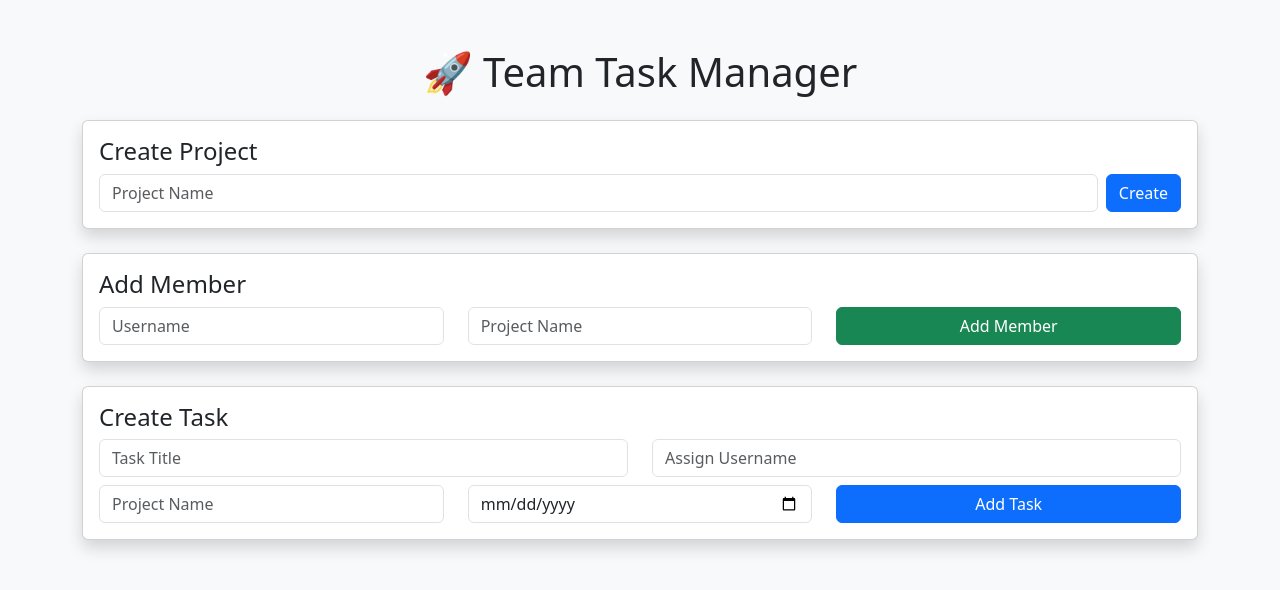
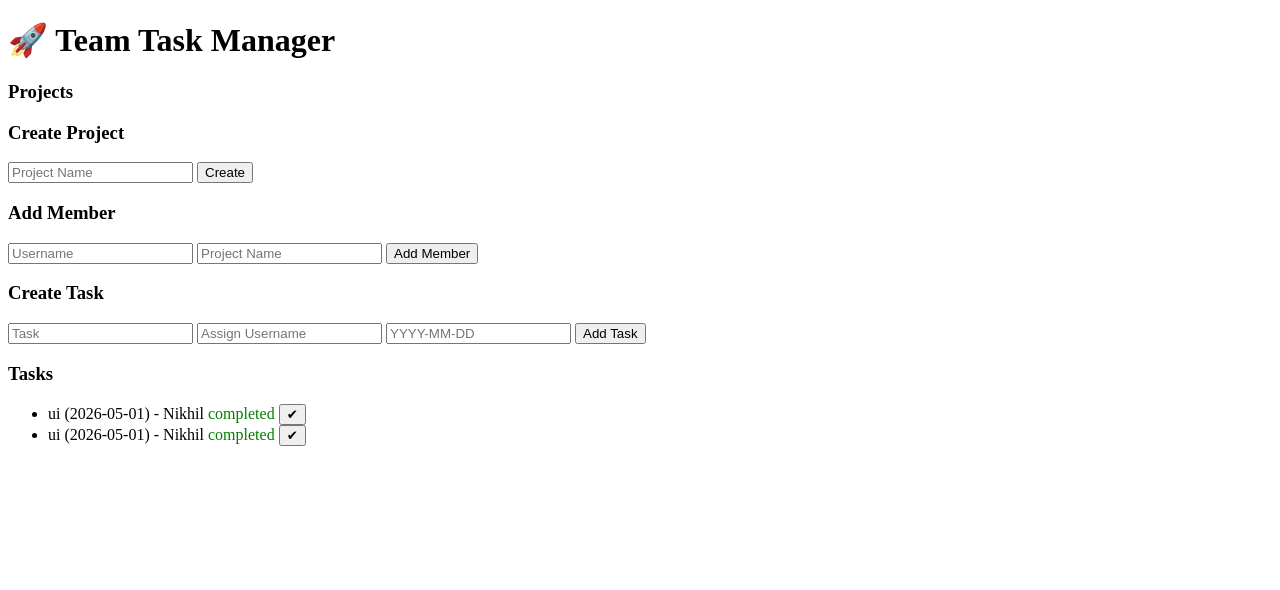
Before and after one commit to nikhiljain70/team-task-manager, a Flask app: page /dashboard_page in a window 1280 px wide. Shown: the top 590 px of the page. Run offline with Flask 3, Linux system fonts and the light colour scheme; data comes from the database, SQL or seed files in the repository.

Commit message:
final working version

```diff
--- a/backend/app.py
+++ b/backend/app.py
@@ -27,6 +27,7 @@ def signup_page():
 @app.route('/dashboard_page')
 def dashboard_page():
     return render_template('dashboard.html')
+
 
 # ================= AUTH =================
 
@@ -75,13 +76,38 @@ def create_project():
     data = request.json
 
     project = Project(name=data.get('name'))
+
+    # admin ko auto add karo
+    user = User.query.get(data.get("user_id"))
+    if user:
+        project.members.append(user)
+
     db.session.add(project)
     db.session.commit()
 
     return jsonify({"message": "Project created"})
 
 
-# ================= ADD MEMBER (FIXED) =================
+@app.route('/projects/<int:user_id>', methods=['GET'])
+def get_projects(user_id):
+    user = User.query.get(user_id)
+
+    if not user:
+        return jsonify([])
+
+    projects = user.projects
+
+    result = []
+    for p in projects:
+        result.append({
+            "id": p.id,
+            "name": p.name
+        })
+
+    return jsonify(result)
+
+
+# ================= ADD MEMBER =================
 
 @app.route('/add_member', methods=['POST'])
 def add_member():
@@ -105,15 +131,13 @@ def add_member():
     return jsonify({"message": "Member added"})
 
 
-# ================= CREATE TASK (FIXED) =================
+# ================= TASK =================
 
 @app.route('/create_task', methods=['POST'])
 def create_task():
     data = request.json
 
-    username = data.get('username')
-
-    user = User.query.filter_by(username=username).first()
+    user = User.query.filter_by(username=data.get('username')).first()
 
     if not user:
         return jsonify({"message": "User not found"}), 404
@@ -136,8 +160,6 @@ def create_task():
     return jsonify({"message": "Task created"})
 
 
-# ================= GET TASKS (FIXED) =================
-
 @app.route('/tasks', methods=['GET'])
 def get_tasks():
     tasks = Task.query.all()
@@ -146,12 +168,11 @@ def get_tasks():
     result = []
 
     for t in tasks:
+        user = User.query.get(t.assigned_to)
+
         overdue = False
-
         if t.deadline and t.deadline < now and t.status != "completed":
             overdue = True
-
-        user = User.query.get(t.assigned_to)
 
         result.append({
             "id": t.id,
@@ -165,8 +186,6 @@ def get_tasks():
     return jsonify(result)
 
 
-# ================= UPDATE TASK =================
-
 @app.route('/update_task/<int:id>', methods=['PUT'])
 def update_task(id):
     task = Task.query.get(id)
--- a/backend/templates/dashboard.html
+++ b/backend/templates/dashboard.html
@@ -2,119 +2,139 @@
 <html>
 <head>
     <title>Team Task Manager</title>
+</head>
+<body>
 
-    <!-- Bootstrap -->
-    <link href="https://cdn.jsdelivr.net/npm/bootstrap@5.3.0/dist/css/bootstrap.min.css" rel="stylesheet">
-</head>
+<h1>🚀 Team Task Manager</h1>
 
-<body class="bg-light">
+<h3>Projects</h3>
+<ul id="projectList"></ul>
 
-<div class="container mt-5">
+<h3>Create Project</h3>
+<input id="project_name" placeholder="Project Name">
+<button onclick="createProject()">Create</button>
 
-    <h1 class="text-center mb-4">🚀 Team Task Manager</h1>
+<h3>Add Member</h3>
+<input id="member_name" placeholder="Username">
+<input id="project_name_member" placeholder="Project Name">
+<button onclick="addMember()">Add Member</button>
 
-    <!-- CREATE PROJECT -->
-    <div class="card p-3 mb-4 shadow">
-        <h4>Create Project</h4>
-        <div class="d-flex gap-2">
-            <input id="project_name" class="form-control" placeholder="Project Name">
-            <button class="btn btn-primary" onclick="createProject()">Create</button>
-        </div>
-    </div>
+<h3>Create Task</h3>
+<input id="task_title" placeholder="Task">
+<input id="task_user" placeholder="Assign Username">
+<input id="task_deadline" placeholder="YYYY-MM-DD">
+<button onclick="createTask()">Add Task</button>
 
-    <!-- ADD MEMBER -->
-    <div class="card p-3 mb-4 shadow">
-        <h4>Add Member</h4>
-        <div class="row">
-            <div class="col">
-                <input id="member_name" class="form-control" placeholder="Username">
-            </div>
-            <div class="col">
-                <input id="project_name_member" class="form-control" placeholder="Project Name">
-            </div>
-            <div class="col">
-                <button class="btn btn-success w-100" onclick="addMember()">Add Member</button>
-            </div>
-        </div>
-    </div>
+<h3>Tasks</h3>
+<ul id="taskList"></ul>
 
-    <!-- CREATE TASK -->
-    <div class="card p-3 mb-4 shadow">
-        <h4>Create Task</h4>
-        <div class="row mb-2">
-            <div class="col">
-                <input id="task_title" class="form-control" placeholder="Task Title">
-            </div>
-            <div class="col">
-                <input id="task_user" class="form-control" placeholder="Assign Username">
-            </div>
-        </div>
-
-        <div class="row">
-            <div class="col">
-                <input id="task_project" class="form-control" placeholder="Project Name">
-            </div>
-            <div class="col">
-                <input id="task_deadline" type="date" class="form-control">
-            </div>
-            <div class="col">
-                <button class="btn btn-primary w-100" onclick="createTask()">Add Task</button>
-            </div>
-        </div>
-    </div>
-
-</div>
 
 <script>
 
+let user_id = localStorage.getItem("user_id");
+
+// ================= PROJECT =================
+
 async function createProject(){
-    let name = document.getElementById("project_name").value;
-
     await fetch("/create_project", {
         method: "POST",
         headers: {"Content-Type": "application/json"},
-        body: JSON.stringify({ name })
+        body: JSON.stringify({
+            name: document.getElementById("project_name").value,
+            user_id: user_id
+        })
     });
 
-    alert("✅ Project Created");
+    alert("Project Created");
+    loadProjects();
 }
 
+
+async function loadProjects(){
+    let res = await fetch(`/projects/${user_id}`);
+    let data = await res.json();
+
+    let list = document.getElementById("projectList");
+    list.innerHTML = "";
+
+    data.forEach(p=>{
+        let li = document.createElement("li");
+        li.innerText = p.name;
+        list.appendChild(li);
+    });
+}
+
+
+// ================= MEMBER =================
+
 async function addMember(){
-    let username = document.getElementById("member_name").value;
-    let project = document.getElementById("project_name_member").value;
-
     await fetch("/add_member", {
         method: "POST",
         headers: {"Content-Type": "application/json"},
         body: JSON.stringify({
-            admin_id: localStorage.getItem("user_id"),
-            project_id: project,
-            username: username
+            username: document.getElementById("member_name").value,
+            project_name: document.getElementById("project_name_member").value
         })
     });
 
-    alert("✅ Member Added");
+    alert("Member Added");
 }
 
+
+// ================= TASK =================
+
 async function createTask(){
-    let title = document.getElementById("task_title").value;
-    let username = document.getElementById("task_user").value;
-    let project = document.getElementById("task_project").value;
-    let deadline = document.getElementById("task_deadline").value;
-
     await fetch("/create_task", {
         method: "POST",
         headers: {"Content-Type": "application/json"},
         body: JSON.stringify({
-            title,
-            username,
-            project_id: project,
-            deadline
+            title: document.getElementById("task_title").value,
+            username: document.getElementById("task_user").value,
+            deadline: document.getElementById("task_deadline").value
         })
     });
 
-    alert("✅ Task Created");
+    alert("Task Created");
+    loadTasks();
 }
+
+
+async function loadTasks(){
+    let res = await fetch("/tasks");
+    let data = await res.json();
+
+    let list = document.getElementById("taskList");
+    list.innerHTML = "";
+
+    data.forEach(t=>{
+        let li = document.createElement("li");
+
+        li.innerHTML = `
+            ${t.title} (${t.deadline}) - ${t.username}
+            <span style="color:${t.overdue ? 'red':'green'}">
+                ${t.overdue ? 'Overdue' : t.status}
+            </span>
+            <button onclick="updateTask(${t.id})">✔</button>
+        `;
+
+        list.appendChild(li);
+    });
+}
+
+
+async function updateTask(id){
+    await fetch(`/update_task/${id}`, {
+        method: "PUT"
+    });
+
+    loadTasks();
+}
+
+
+// ================= LOAD =================
+
+loadProjects();
+loadTasks();
 
 </script>
 
```
